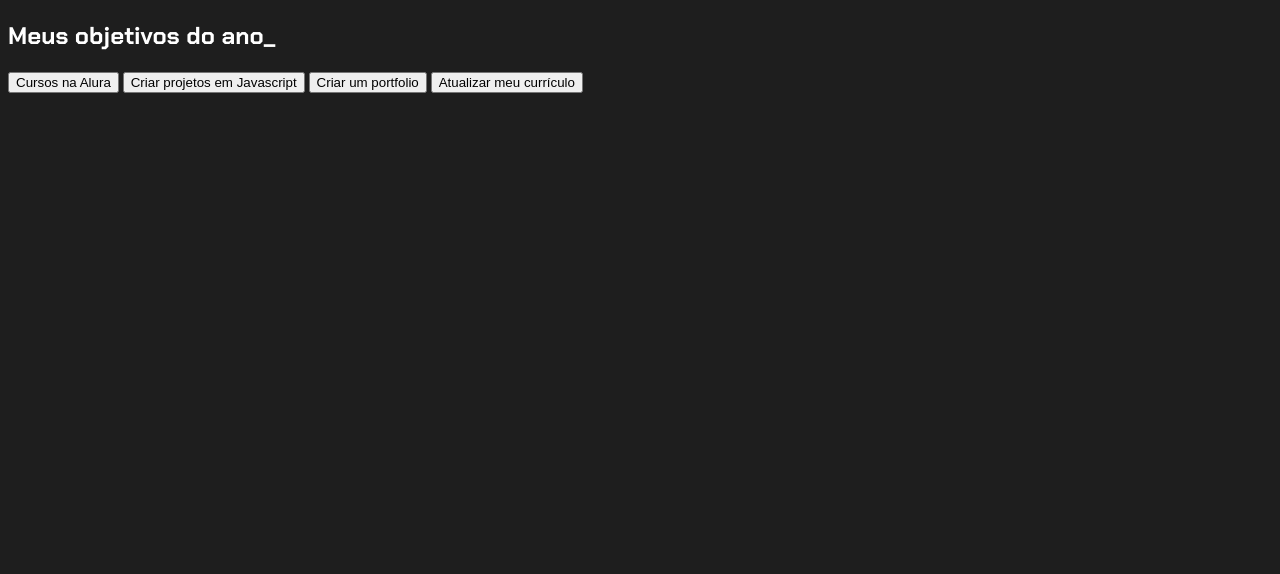
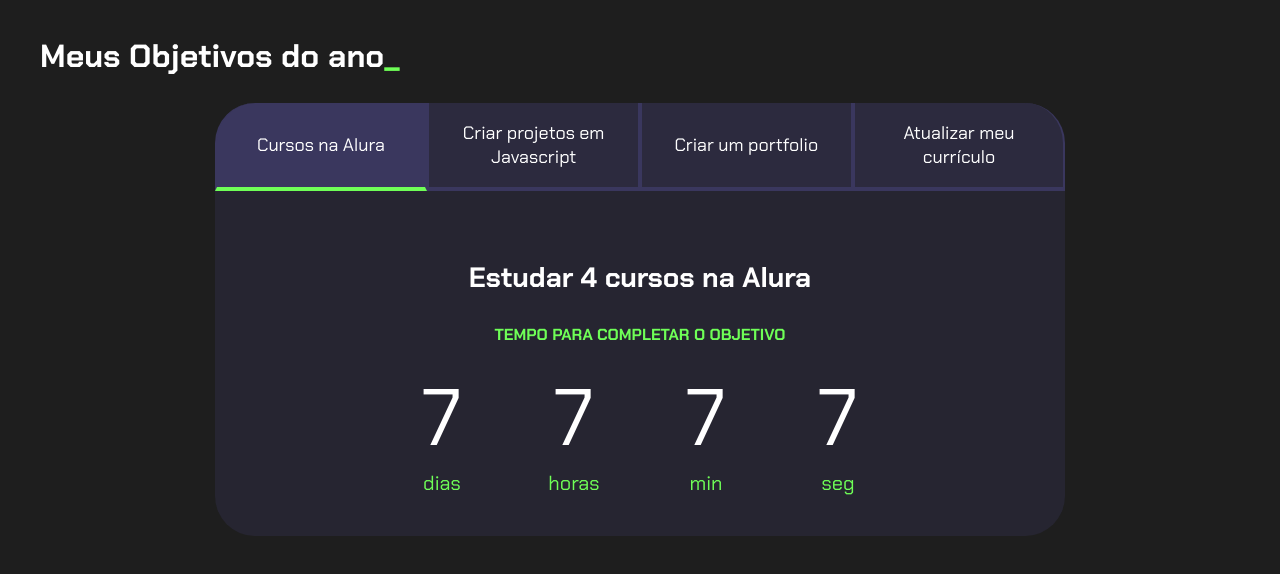
Before and after one commit to l4wxy/Projeto-de-vida-1, a plain HTML site: page Projeto de vida 1/index.html in a window 1280 px wide. Drawn offline with Linux system fonts and the light colour scheme.

Commit message:
Add files via upload

```diff
--- a/Projeto de vida 1/index.html
+++ b/Projeto de vida 1/index.html
@@ -1,9 +1,8 @@
 <!DOCTYPE html>
-<html lang="en">
+<html lang="pt-br">
 
 <head>
     <meta charset="UTF-8">
-    <meta http-equiv="X-UA-Compatible" content="IE=edge">
     <meta name="viewport" content="width=device-width, initial-scale=1.0">
     <title>Meus objetivos do ano</title>
     <link rel="stylesheet" href="style.css">
@@ -11,13 +10,56 @@
 
 <body>
     <section class="conteudo-principal">
-        <h2 class="titulo-principal">Meus objetivos do ano<span>_</span></h2>
-        <div class="botoes">
-            <button class="botao">Cursos na Alura</button>
-            <button class="botao">Criar projetos em Javascript</button>
-            <button class="botao">Criar um portfolio</button>
-            <button class="botao">Atualizar meu currículo</button>
+        <h2 class="titulo-principal">Meus Objetivos do ano<span>_</span></h2>
+        <div class="conteudo">
+            <div class="botoes">
+                <button class="botao ativo">Cursos na Alura</button>
+                <button class="botao">Criar projetos em Javascript</button>
+                <button class="botao">Criar um portfolio</button>
+                <button class="botao">Atualizar meu currículo</button>
+            </div>
+            <div class="abas-textos">
+                <div class="aba-conteudo ativo">
+                    <h3 class="aba-conteudo-titulo-principal">Estudar 4 cursos na Alura</h3>
+                    <h4 class="aba-conteudo-titulo-secundario">Tempo para completar o objetivo</h4>
+                    <div class="contador">
+                        <div class="contador-digito">
+                            <p class="contador-digito-numero">7</p>
+                            <p class="contador-digito-texto">dias</p>
+                        </div>
+                        <div class="contador-digito">
+                            <p class="contador-digito-numero">7</p>
+                            <p class="contador-digito-texto">horas</p>
+                        </div>
+                        <div class="contador-digito">
+                            <p class="contador-digito-numero">7</p>
+                            <p class="contador-digito-texto">min</p>
+                        </div>
+                        <div class="contador-digito">
+                            <p class="contador-digito-numero">7</p>
+                            <p class="contador-digito-texto">seg</p>
+                        </div>
+                    </div>
+                </div>
+                <div class="aba-conteudo">
+                    <h3 class="aba-conteudo-titulo-principal">Criar 5 projetos em Javascript</h3>
+                    <h4 class="aba-conteudo-titulo-secundario">Tempo para completar o objetivo</h4>
+                    <div class="contador"></div>
+                </div>
+                <div class="aba-conteudo">
+                    <h3 class="aba-conteudo-titulo-principal">Criar um portfolio com os meus 3 melhores projetos</h3>
+                    <h4 class="aba-conteudo-titulo-secundario">Tempo para completar o objetivo</h4>
+                    <div class="contador"></div>
+                </div>
+                <div class="aba-conteudo">
+                    <h3 class="aba-conteudo-titulo-principal">Atualizar meu curriculo com os certificados da Alura</h3>
+                    <h4 class="aba-conteudo-titulo-secundario">Tempo para completar o objetivo</h4>
+                    <div class="contador"></div>
+                </div>
+            </div>
         </div>
     </section>
+    <script src="main.js"></script>
 </body>
+
 </html>
--- /dev/null
+++ b/Projeto de vida 1/main.js
@@ -0,0 +1,56 @@
+const botoes = document.querySelectorAll(".botao");
+const textos = document.querySelectorAll(".aba-conteudo");
+
+for (let i = 0; i < botoes.length; i++) {
+    botoes[i].onclick = function () {
+
+        for (let j = 0; j < botoes.length; j++) {
+            botoes[j].classList.remove("ativo");
+            textos[j].classList.remove("ativo");
+        }
+
+        botoes[i].classList.add("ativo");
+        textos[i].classList.add("ativo");
+    }
+}
+
+const contadores = document.querySelectorAll(".contador");
+const tempoObjetivo1 = new Date("2020-10-05T00:00:00");
+const tempoObjetivo2 = new Date("2023-12-05T00:00:00");
+const tempoObjetivo3 = new Date("2023-12-30T00:00:00");
+const tempoObjetivo4 = new Date("2024-02-01T00:00:00");
+
+const tempos = [tempoObjetivo1,tempoObjetivo2,tempoObjetivo3,tempoObjetivo4];
+
+
+function calculaTempo(tempoObjetivo) {
+    let tempoAtual = new Date();
+    let tempoFinal = tempoObjetivo - tempoAtual;
+    let segundos = Math.floor(tempoFinal / 1000);
+    let minutos = Math.floor(segundos / 60);
+    let horas = Math.floor(minutos / 60);
+    let dias = Math.floor(horas / 24);
+
+    segundos %= 60;
+    minutos %= 60;
+    horas %= 24;
+    if (tempoFinal > 0){
+        return dias + " dias " + horas + " horas " + minutos + " minutos " + segundos + " segundos";
+    } else {
+        return "Prazo Finalizado";
+    }
+}
+
+function atualizaCronometro(){
+
+    for (let i=0; i<contadores.length;i++){
+        contadores[i].textContent = calculaTempo(tempos[i]);
+    }
+}
+
+function comecaCronometro(){
+    atualizaCronometro();
+    setInterval(atualizaCronometro,1000);
+}
+
+//comecaCronometro();
--- a/Projeto de vida 1/style.css
+++ b/Projeto de vida 1/style.css
@@ -14,3 +14,115 @@
     color: var(--branco);
     font-family: 'Chakra Petch', sans-serif;
 }
+
+
+.conteudo-principal {
+    display: flex;
+    flex-direction: column;
+    justify-content: center;
+    align-items: center;
+    max-width: 1200px;
+    width: 100%;
+    margin: 0 auto;
+}
+
+.titulo-principal {
+    text-align: left;
+    width: 100%;
+    font-size: 32px;
+}
+
+.titulo-principal span {
+    color: var(--verde);
+}
+
+
+.botao {
+    font-family: 'Chakra Petch', sans-serif;
+    background-color: var(--botao-inativo);
+    color: var(--branco);
+    display: flex;
+    justify-content: center;
+    padding: 1em;
+    font-size: 18px;
+    align-items: center;
+    width: 100%;
+    border-bottom: 4px solid var(--botao-ativo);
+    border-left: 2px solid var(--botao-ativo);
+    border-right: 2px solid var(--botao-ativo);
+    border-top: none;
+}
+
+.botao:first-child {
+    border-radius: 40px 40px 0 0;
+}
+
+.botoes {
+    display: block;
+}
+
+.botao.ativo{
+    background-color: var(--botao-ativo);
+    border-bottom: 4px solid var(--verde);
+}
+
+.abas-textos{
+    background-color: var(--texto-fundo);
+    padding: 40px;
+    border-radius: 0 0 40px 40px;
+}
+.aba-conteudo.ativo{
+    display:block;
+}
+
+.aba-conteudo{
+    display: none;
+}
+
+.aba-conteudo-titulo-principal{
+    font-size: 28px;
+    text-align: center;
+}
+.aba-conteudo-titulo-secundario{
+    text-align: center;
+    color: var(--verde);
+    text-transform: uppercase;
+}
+
+.contador{
+    display:flex;
+    justify-content: center;
+    flex-wrap: wrap;
+}
+.contador-digito{
+    padding: 0 16px;
+    text-align: center;
+    min-width: 100px;
+}
+
+.contador-digito-numero{
+    font-size: 80px;
+    margin: 0;
+
+}
+
+.contador-digito-texto{
+    color: var(--verde);
+    font-size: 20px;
+    margin: 0;
+
+}
+
+@media screen and (min-width: 768px) {
+    .botoes {
+        display: flex;
+    }
+
+    .botao:first-child {
+        border-radius: 40px 0 0 0;
+    }
+
+    .botao:last-child {
+        border-radius: 0 40px 0 0;
+    }
+}
```
